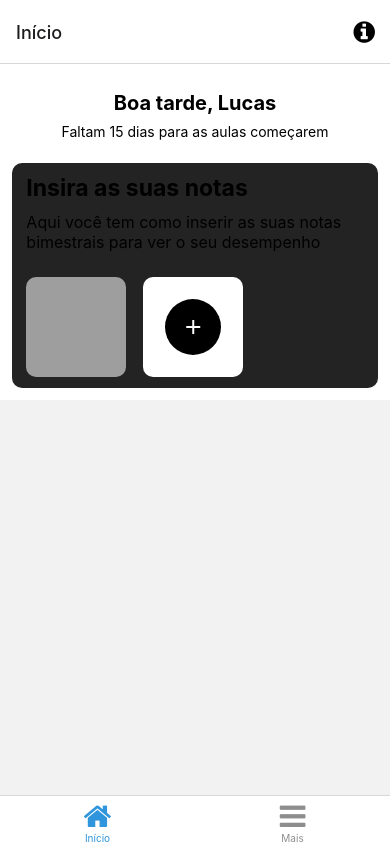
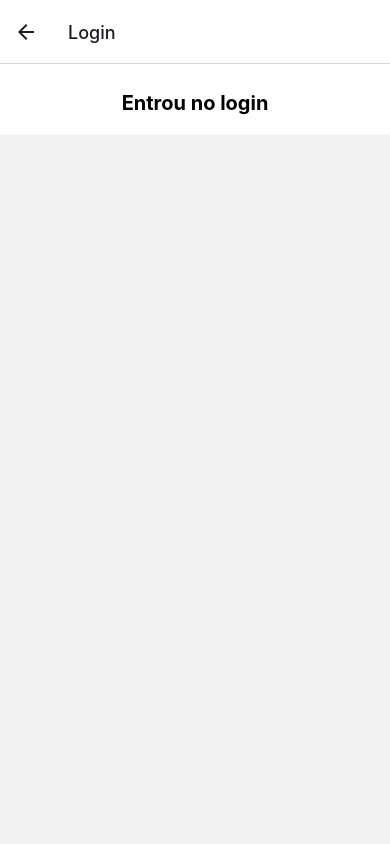
Before and after one commit to lucasaugsu/dontFeakOut, a React Native app: screen /Login in a window 390 px wide. Built offline with nearby package versions, Linux system fonts and the light colour scheme; grey boxes are pictures that could not be loaded; what expo-linking, native-base would draw is missing.

Commit message:
create screen login

```diff
--- a/app/navigation/LinkingConfiguration.ts
+++ b/app/navigation/LinkingConfiguration.ts
@@ -15,7 +15,7 @@ const linking: LinkingOptions<RootStackParamList> = {
     screens: {
       Root: {
         screens: {
-          TabOne: {
+          Home: {
             screens: {
               TabOneScreen: 'one',
             },
@@ -27,7 +27,8 @@ const linking: LinkingOptions<RootStackParamList> = {
           },
         },
       },
-      Modal: 'modal',
+      SchoolGrade: 'modal',
+      Login: 'login',
       NotFound: '*',
     },
   },
--- a/app/navigation/index.tsx
+++ b/app/navigation/index.tsx
@@ -12,8 +12,9 @@ import { ColorSchemeName, Pressable } from 'react-native';
 
 import Colors from '../constants/Colors';
 import useColorScheme from '../hooks/useColorScheme';
-import ModalScreen from '../screens/ModalScreen';
+import SchoolGrade from '../screens/SchoolGrade';
 import NotFoundScreen from '../screens/NotFoundScreen';
+import Login from '../screens/Login';
 import Home from '../screens/Home';
 import TabTwoScreen from '../screens/TabTwoScreen';
 import { RootStackParamList, RootTabParamList, RootTabScreenProps } from '../../types';
@@ -48,10 +49,15 @@ function RootNavigator() {
 				component={NotFoundScreen}
 				options={{ title: 'Oops!' }}
 			/>
+			<Stack.Screen
+				name="Login"
+				component={Login}
+				options={{ title: 'Login' }}
+			/>
 			<Stack.Group screenOptions={{ presentation: 'modal' }}>
 				<Stack.Screen
-					name="Modal"
-					component={ModalScreen}
+					name="SchoolGrade"
+					component={SchoolGrade}
 					options={{ title: 'Grade escolar' }}
 				/>
 			</Stack.Group>
@@ -70,27 +76,27 @@ function BottomTabNavigator() {
 
 	return (
 		<BottomTab.Navigator
-			initialRouteName="TabOne"
+			initialRouteName="Home"
 			screenOptions={{
 				tabBarActiveTintColor: Colors[colorScheme].tint,
 			}}>
 			<BottomTab.Screen
-				name="TabOne"
+				name="Home"
 				component={Home}
-				options={({ navigation }: RootTabScreenProps<'TabOne'>) => ({
+				options={({ navigation }: RootTabScreenProps<'Home'>) => ({
 					title: 'Início',
 					tabBarIcon: ({ color }) => <TabBarIcon name="home" color={color} />,
 					headerRight: () => (
 						<Pressable
-							onPress={() => navigation.navigate('Modal')}
+							onPress={() => navigation.navigate('Login')}
 							style={({ pressed }) => ({
 								opacity: pressed ? 0.5 : 1,
 							})}>
 							<FontAwesome
-								name="info-circle"
+								name="user-circle"
 								size={25}
 								color={Colors[colorScheme].text}
-								style={{ marginRight: 15 }}
+								style={{ marginRight: 25 }}
 							/>
 						</Pressable>
 					),
--- a/app/screens/Home.tsx
+++ b/app/screens/Home.tsx
@@ -4,7 +4,7 @@ import { Text, View } from '../components/Themed';
 import { RootTabScreenProps } from '../../types';
 import { FAB } from 'react-native-elements';
 
-export default function Home({ navigation }: RootTabScreenProps<'TabOne'>) {
+export default function Home({ navigation }: RootTabScreenProps<'Home'>) {
 	return (
 		<View>
 			<View style={styles.header}>
@@ -32,7 +32,7 @@ export default function Home({ navigation }: RootTabScreenProps<'TabOne'>) {
 								color="black"
 								style={{padding:22}}
 								icon={{ name: 'add', color: 'white' }}
-								onPress={() => navigation.navigate('Modal')}
+								onPress={() => navigation.navigate('SchoolGrade')}
 							/>
 						</View>
 					</View>
--- /dev/null
+++ b/app/screens/Login.tsx
@@ -0,0 +1,31 @@
+import React, { useState } from "react";
+import { StyleSheet, Image, Pressable } from 'react-native';
+import { Text, View } from '../components/Themed';
+import { RootTabScreenProps } from '../../types';
+import { FAB } from 'react-native-elements';
+
+export default function Login() {
+	return (
+		<View>
+			<View style={styles.header}>
+				<Text style={styles.titleHeader}>Entrou no login</Text>
+			</View>
+
+		</View>
+	);
+}
+
+const styles = StyleSheet.create({
+	//header
+	header: {
+		marginTop: "7%",
+		marginBottom: "3%",
+		justifyContent:"center",
+		alignItems:"center",
+	},
+	titleHeader: {
+		fontSize: 20,
+		fontWeight: 'bold',
+		marginBottom:"2%",
+	},
+});
--- a/app/screens/ModalScreen.tsx
+++ b/app/screens/SchoolGrade.tsx
@@ -5,7 +5,7 @@ import PassContainer from '../components/passcontainer'
 import { Container, Checkbox, ScrollView, Button } from 'native-base';
 
 
-export default function ModalScreen() {
+export default function SchoolGrade() {
 	const [groupValue, setGroupValue] = React.useState(["Lingua Portuguesa", "Espanhol"]);
 
 	const [listOfMaterials, setListOfMaterials] = useState([
--- a/types.tsx
+++ b/types.tsx
@@ -15,8 +15,9 @@ declare global {
 
 export type RootStackParamList = {
   Root: NavigatorScreenParams<RootTabParamList> | undefined;
-  Modal: undefined;
+  SchoolGrade: undefined;
   NotFound: undefined;
+  Login: undefined;
 };
 
 export type RootStackScreenProps<Screen extends keyof RootStackParamList> = NativeStackScreenProps<
@@ -25,7 +26,7 @@ export type RootStackScreenProps<Screen extends keyof RootStackParamList> = Nati
 >;
 
 export type RootTabParamList = {
-  TabOne: undefined;
+  Home: undefined;
   TabTwo: undefined;
 };
 
```
